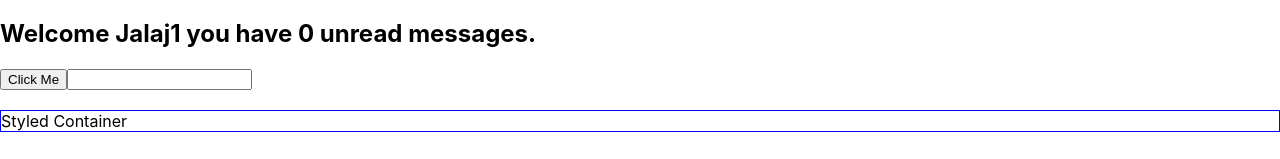
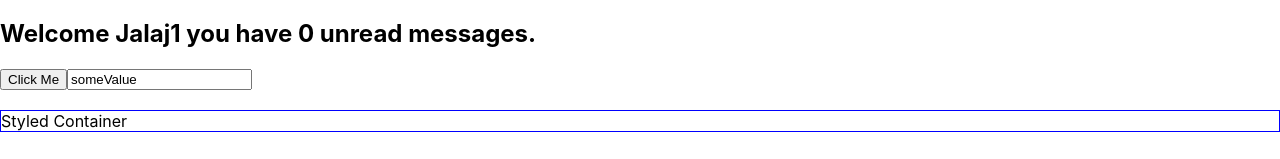
Before and after one commit to JalajYadav/react_typescript_demo, a React (Create React App) app: page / in a window 1280 px wide. Shown: the part 521-680 px from the top of the page. Built offline with nearby package versions, Linux system fonts and the light colour scheme.

Commit message:
Lesson (8) : Prop types and tips

```diff
--- a/src/components/Input.tsx
+++ b/src/components/Input.tsx
@@ -1,11 +1,8 @@
 import React from "react";
+import { InputProps } from "./Input.types";
 
-type InputProps = {
-    value: string,
-    handleChange : (event:React.ChangeEvent<HTMLInputElement>)=>void;
-}
-export const Input = (props:InputProps)=>{
+export const Input = ({value,handleChange}:InputProps)=>{
     return(
-        <input onChange={props.handleChange}/>
+        <input onChange={handleChange} value={value}/>
     )
 }
--- /dev/null
+++ b/src/components/Input.types.ts
@@ -0,0 +1,4 @@
+export type InputProps = {
+    value: string,
+    handleChange : (event:React.ChangeEvent<HTMLInputElement>)=>void;
+}
```
